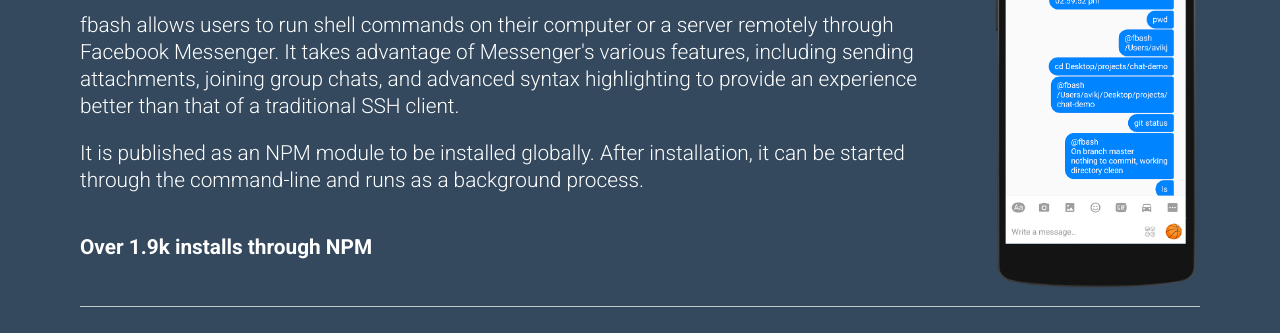
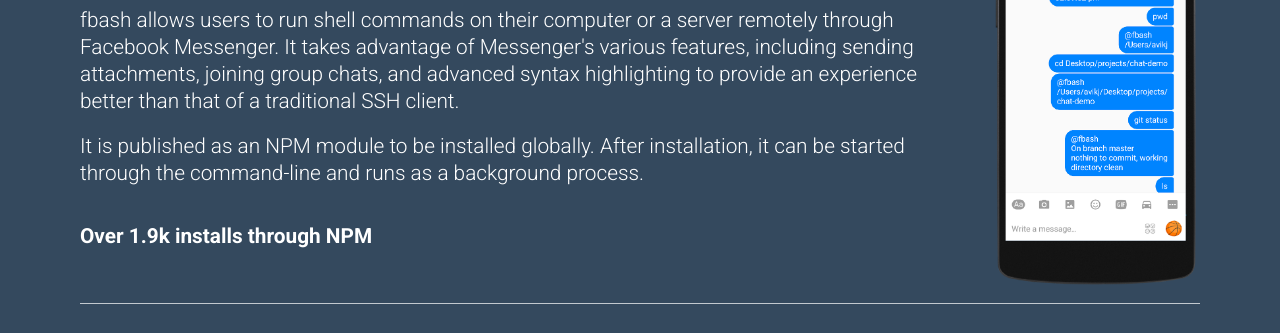
Before and after one commit to avikj/avikj.github.io, a website: page index.html in a window 1280 px wide. Shown: the part 686-1019 px from the top of the page. Drawn offline with Linux system fonts and the light colour scheme.

Commit message:
Change font

```diff
--- a/sass/styles.scss
+++ b/sass/styles.scss
@@ -3,7 +3,7 @@
 $dark-blue: #34495e;
 /* General element styles */
 html, body{
-	font-family: "Varela Round", "Roboto", sans-serif;
+	font-family: "Ubuntu", "Roboto", sans-serif;
 	margin: 0;
 }
 h1 {
@@ -17,7 +17,7 @@
 	line-height: 1.3;
 	font-size: 1.3em;
 	margin: 0;
-	font-family: "Roboto", "Varela Round", sans-serif;
+	font-family: "Roboto", "Ubuntu", sans-serif;
 }
 hr {
   display: block;
```
Also changed, not shown: css/styles.css.
